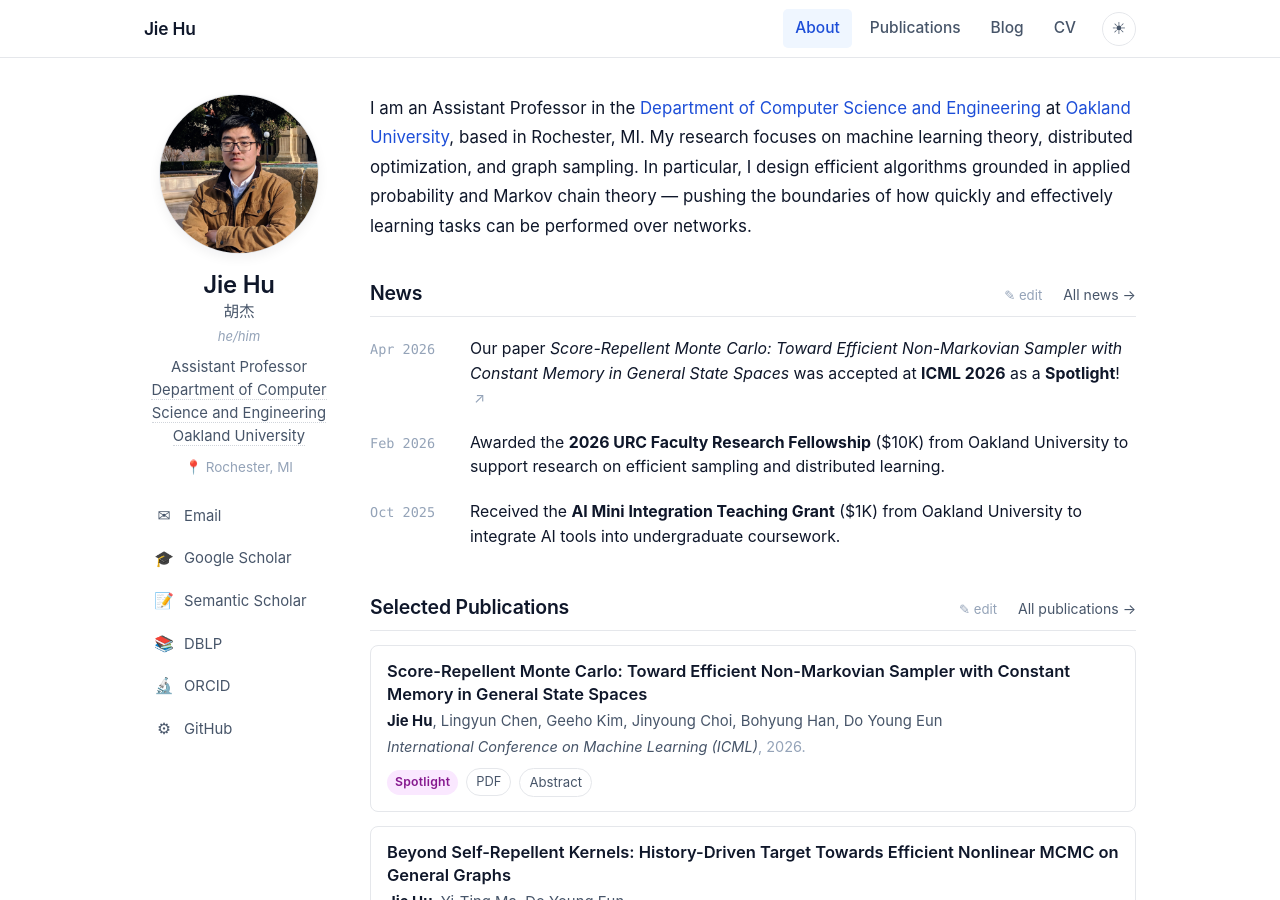
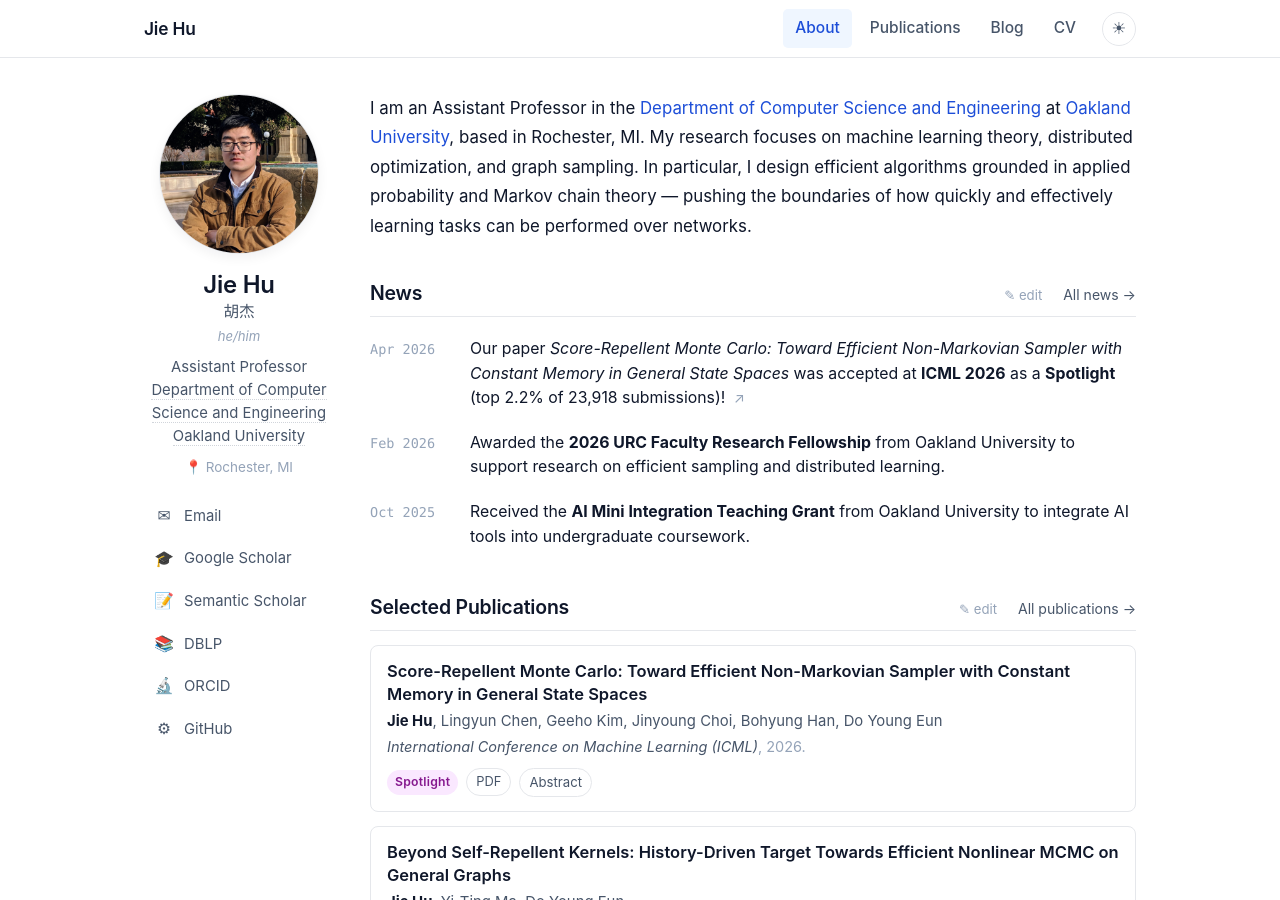
Before and after one commit to jiehu-research/jiehu-research.github.io, a Jekyll site: the page built from index.md, in a window 1280 px wide and 900 px high. Built offline with Jekyll 4.4.1, drawn with Linux system fonts in a browser that asks for light colours.

Commit message:
Update news entries for clarity and detail

```diff
--- a/_data/news.yml
+++ b/_data/news.yml
@@ -14,16 +14,16 @@
 
 - date: "Apr 2026"
   sort: "2026-04-15"
-  text: "Our paper *Score-Repellent Monte Carlo: Toward Efficient Non-Markovian Sampler with Constant Memory in General State Spaces* was accepted at **ICML 2026** as a **Spotlight**!"
+  text: "Our paper *Score-Repellent Monte Carlo: Toward Efficient Non-Markovian Sampler with Constant Memory in General State Spaces* was accepted at **ICML 2026** as a **Spotlight** (top 2.2% of 23,918 submissions)!"
   link: "https://arxiv.org/pdf/2604.22948"
 
 - date: "Feb 2026"
   sort: "2026-02-01"
-  text: "Awarded the **2026 URC Faculty Research Fellowship** ($10K) from Oakland University to support research on efficient sampling and distributed learning."
+  text: "Awarded the **2026 URC Faculty Research Fellowship** from Oakland University to support research on efficient sampling and distributed learning."
 
 - date: "Oct 2025"
   sort: "2025-10-15"
-  text: "Received the **AI Mini Integration Teaching Grant** ($1K) from Oakland University to integrate AI tools into undergraduate coursework."
+  text: "Received the **AI Mini Integration Teaching Grant** from Oakland University to integrate AI tools into undergraduate coursework."
 
 - date: "Aug 2025"
   sort: "2025-08-15"
```
